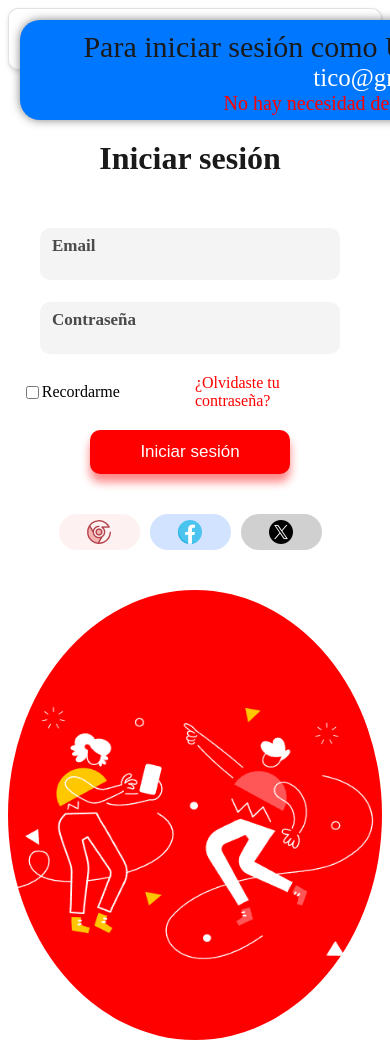
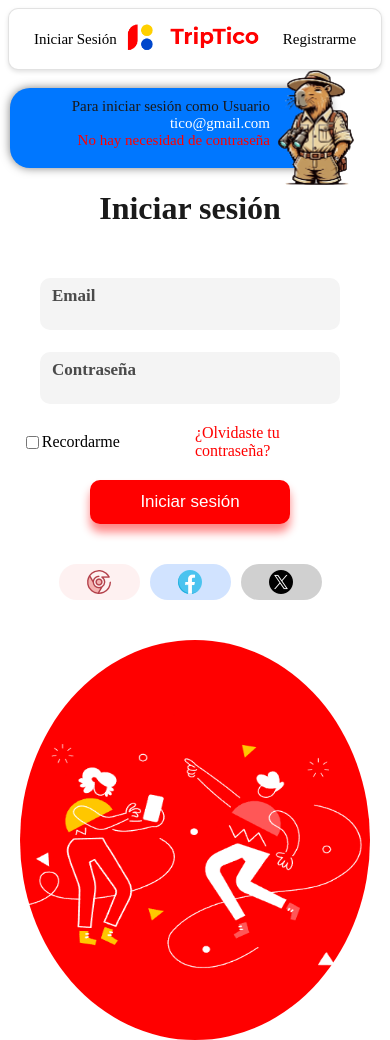
Before and after one commit to gabadabaduu/hackaton, an Angular app: page /inicio-sesion in a window 390 px wide. Built offline with nearby package versions, Linux system fonts and the light colour scheme.

Commit message:
Iniciar sesion con Responsive (se supone)

```diff
--- a/src/app/Modules/Autenticacion/Paginas/inicio-sesion/css/inicio-sesion.component.css
+++ b/src/app/Modules/Autenticacion/Paginas/inicio-sesion/css/inicio-sesion.component.css
@@ -2,7 +2,7 @@
     position: fixed;
     top: 20px;
     left: 20px;
-    z-index: 1000; /* Asegúrate de que esté por encima de otros elementos */
+    z-index: 1000;
 }
 .notification {
     display: flex;
@@ -12,7 +12,7 @@
     height: 80px;
     border-radius: 20px;
     padding: 10px;
-    box-shadow: 0 0 10px rgba(0, 0, 0, 0.5); /* Agrega sombra para resaltar */
+    box-shadow: 0 0 10px rgba(0, 0, 0, 0.5);
     animation: slide-in-out 0.5s forwards;
 }
 .notification::after {
--- a/src/app/Modules/Autenticacion/Paginas/inicio-sesion/css/inicio-sesion3.component.css
+++ b/src/app/Modules/Autenticacion/Paginas/inicio-sesion/css/inicio-sesion3.component.css
@@ -51,7 +51,7 @@
     border-radius: 50%;
 }
 
-/*responsive*/
+/*Responsive*/
 
 /* Estilos para tabletas (pantallas de 768px a 1024px) */
 @media (min-width: 768px) and (max-width: 1024px) {
@@ -92,7 +92,7 @@
         display: none;
     }
     .login-title{
-        font-weight: bold;
+        margin-top:100px;
     }
     .container{
         margin-top: 200px;
@@ -112,9 +112,9 @@
         margin-right: 10px;
     }
     .logo {
-        width: 400px;
-        height: 450px;
-        margin-top: 170px;
+        width: 350px;
+        height: 400px;
+        margin-top: 220px;
         border-radius: 50%;
     }
     .login-btn {
@@ -126,5 +126,18 @@
     .label-up-password {
         width: 300px;
     }
+    .notification-container{
+        top: 88px;
+        left: 10px;
+    }
+    .notification{
+
+        width: 300px;
+        height: 60px;
+    }
+    .mensaje1, .mensaje2, .mensaje3{
+        text-align: right;
+        font-size: 15px;
+    }
 
 }
```
